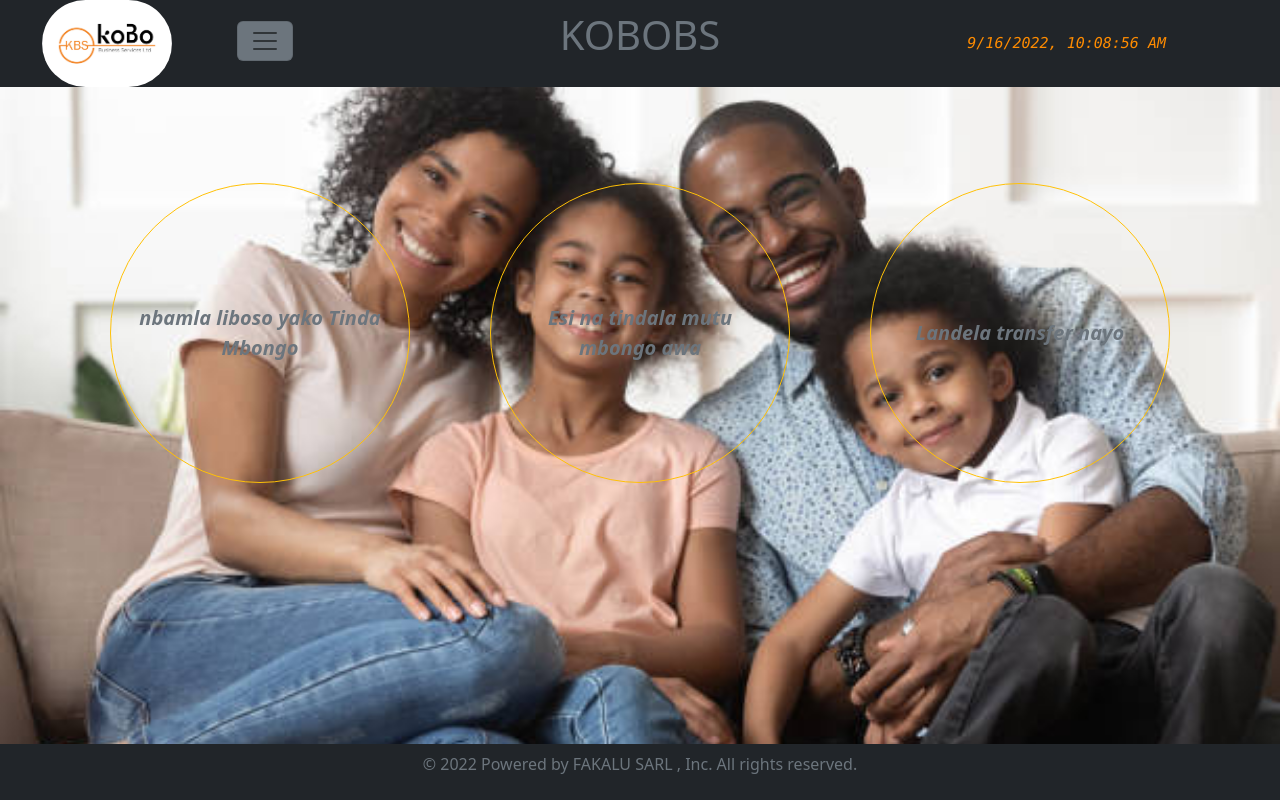
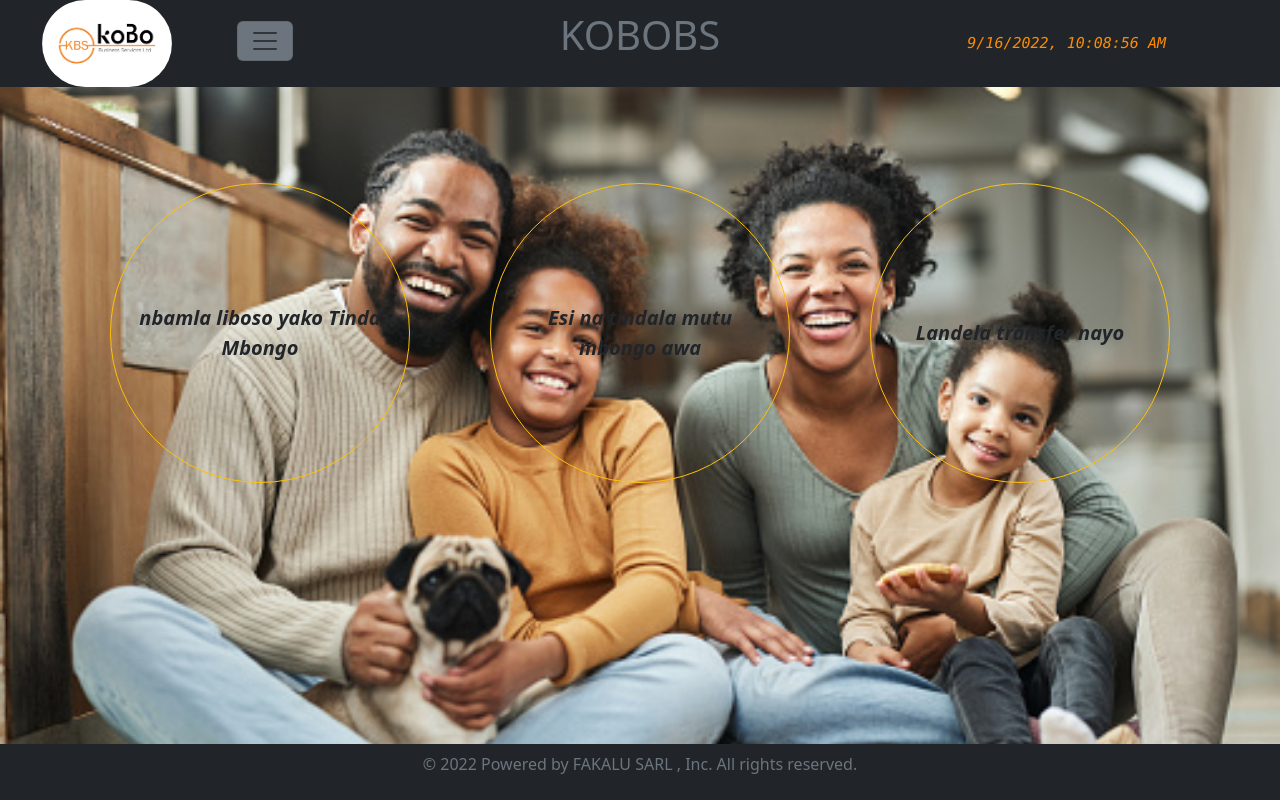
Before and after one commit to tresort13/kobobs-services, a React (Create React App) app: page /menu_envoie in a window 1280 px wide. Built offline with nearby package versions, Linux system fonts and the light colour scheme.

Commit message:
first commit

```diff
--- a/public/index.html
+++ b/public/index.html
@@ -25,7 +25,7 @@
 
      <style>
       body {
-        background-image: url('./family.jpeg');
+        background-image: url('./family2.jpeg');
         background-repeat: no-repeat;
         background-attachment: fixed;
         background-size: cover;
--- a/src/pages/MenuEnvoi.js
+++ b/src/pages/MenuEnvoi.js
@@ -32,7 +32,7 @@ function MenuEnvoi(props)
             <Col md={4} className="my-auto text-center">
             <Link to="/form_envoie_client" style={{color:'white',textDecorationLine:'none'}}>
             <Button variant="outline-warning" style={{width:300,height:300}} className='btn-lg rounded-pill zoom'>
-            <i className="text-secondary"><b>nbamla liboso yako Tinda Mbongo</b></i>
+            <i className="text-dark"><b>nbamla liboso yako Tinda Mbongo</b></i>
             </Button>
             </Link>
             </Col>
@@ -40,7 +40,7 @@ function MenuEnvoi(props)
             <Col mdmd={4} className="my-auto text-center">
             <Link to="/form_envoie_abonne_id" style={{color:'white',textDecorationLine:'none'}}>
             <Button variant="outline-warning" style={{width:300,height:300}} className='btn-lg rounded-pill zoom'>
-            <i className="text-secondary"><b>Esi na tindala mutu mbongo awa</b></i>
+            <i className="text-dark"><b>Esi na tindala mutu mbongo awa</b></i>
            </Button>
             </Link>
             </Col>
@@ -48,7 +48,7 @@ function MenuEnvoi(props)
             <Col md={4} className="my-auto text-center">
             <Link to="/form_envoie_abonne_id" style={{color:'white',textDecorationLine:'none'}}>
             <Button variant="outline-warning" style={{width:300,height:300}} className='btn-lg rounded-pill zoom'>
-            <i className="text-secondary"><b>Landela transfer nayo</b></i>
+            <i className="text-dark"><b>Landela transfer nayo</b></i>
             </Button>
              </Link>
             </Col>
@@ -64,7 +64,7 @@ function MenuEnvoi(props)
             <Col md={12} className="my-auto text-center">
             <Link to="" style={{color:'white',textDecorationLine:'none'}}>
             <Button variant="outline-warning" style={{width:350,height:300}} className='btn-lg rounded-pill zoom'>
-            <i className="couleur2"><b>MENU</b></i>
+            <i className="couleur2"><b>Tinda Mbongo</b></i>
             </Button>
             </Link>
             </Col>
```
Also changed, not shown: public/family2.jpeg (added).
